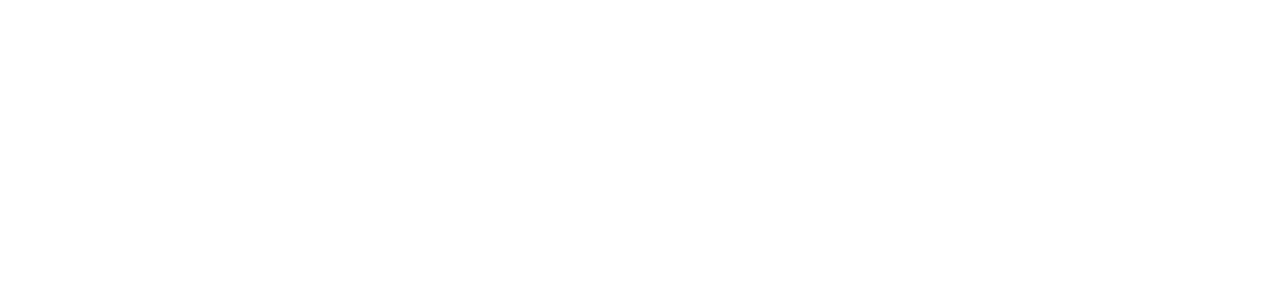
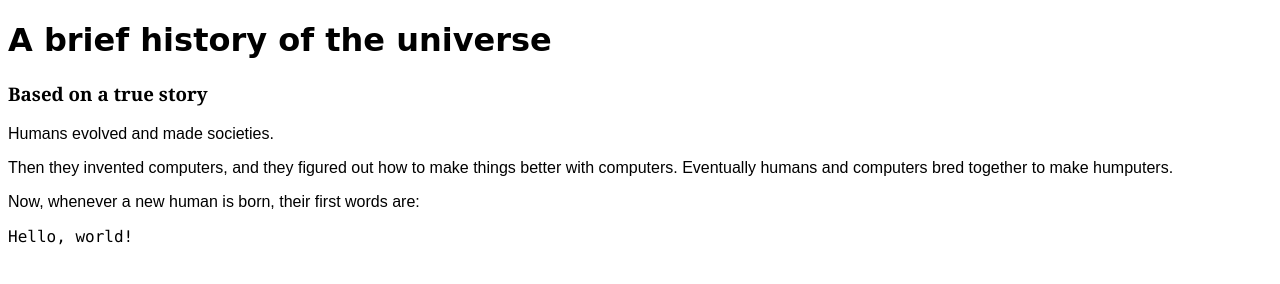
Before and after one commit to mmmjiggy/mmmjiggy, a plain HTML site: page index.html in a window 1280 px wide. Drawn offline with Linux system fonts and the light colour scheme.

Commit message:
Update index.html

```diff
--- a/index.html
+++ b/index.html
@@ -22,3 +22,11 @@
     </style>
 </head>
 <body>
+<h1 class="story-title">A brief history of the universe</h1>
+    <h3 class="story-subtitle">Based on a true story</h3>
+    <p>Humans evolved and made societies.</p>
+    <p>Then they invented computers, and they figured out how to make things better with computers. Eventually humans and computers bred together to make humputers.</p>
+    <p>Now, whenever a new human is born, their first words are:</p>
+    <code>Hello, world!</code>
+</body>
+</html>
```
